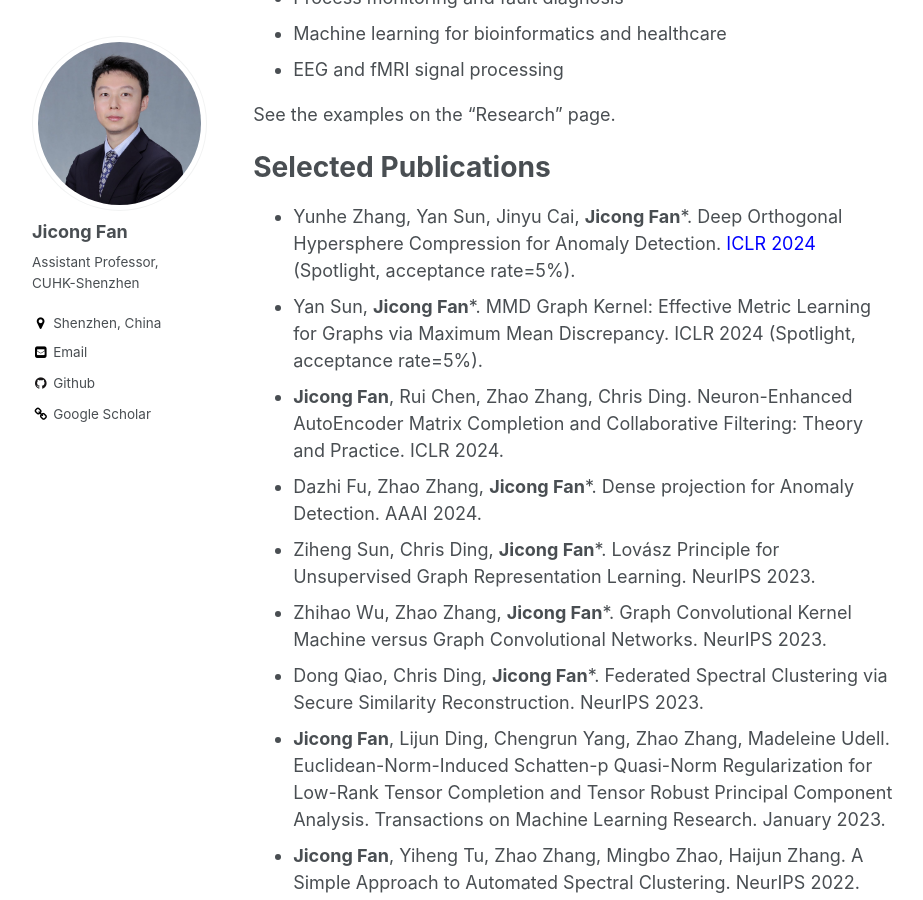
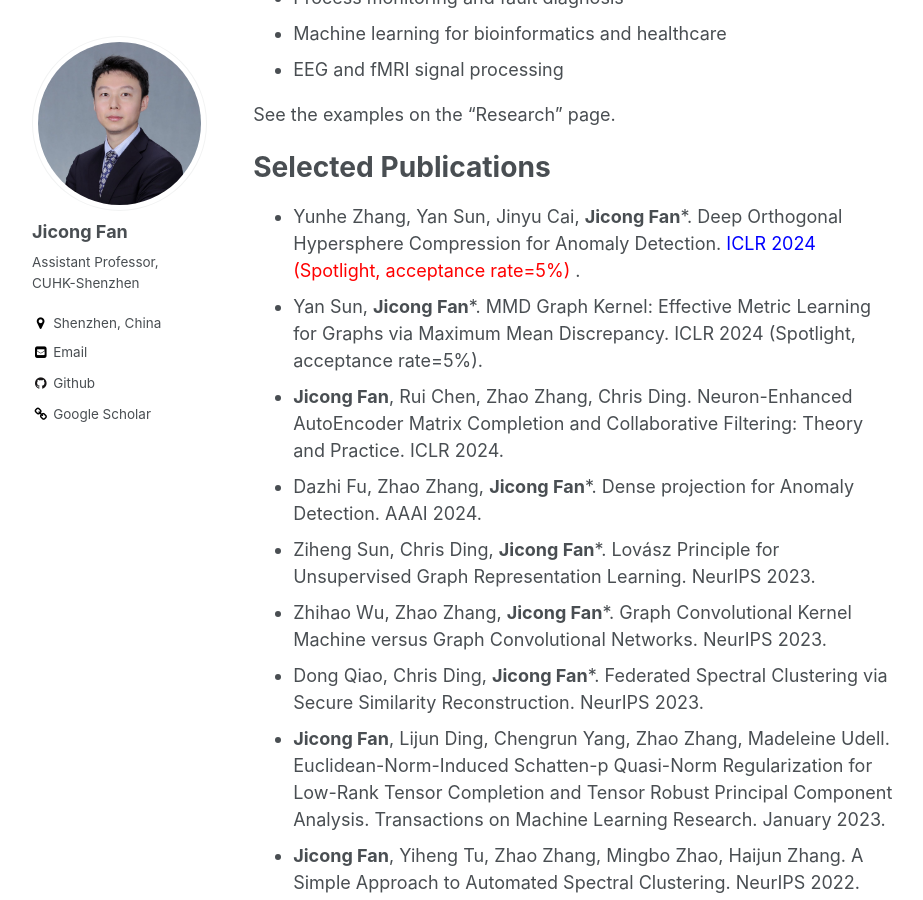
Before and after one commit to jicongfan/jicongfan.github.io, a Jekyll site: the page built from _pages/about.md, in a window 1280 px wide and 900 px high, scrolled down 1502 px. Shown: the whole window, without its empty margins (86-1009 px from the left). Built offline with Jekyll 4.4.1, drawn with Linux system fonts in a browser that asks for light colours.

Commit message:
Update about.md

```diff
--- a/_pages/about.md
+++ b/_pages/about.md
@@ -39,7 +39,7 @@
 Selected Publications
 ======
 
-* Yunhe Zhang, Yan Sun, Jinyu Cai, <strong>Jicong Fan</strong>*. Deep Orthogonal Hypersphere Compression for Anomaly Detection. <font color=blue>ICLR 2024 </font> (Spotlight, acceptance rate=5%).
+* Yunhe Zhang, Yan Sun, Jinyu Cai, <strong>Jicong Fan</strong>*. Deep Orthogonal Hypersphere Compression for Anomaly Detection. <font color=blue>ICLR 2024 </font> <font color=red>(Spotlight, acceptance rate=5%) </font>.
 * Yan Sun, <strong>Jicong Fan</strong>*. MMD Graph Kernel: Effective Metric Learning for Graphs via Maximum Mean Discrepancy. ICLR 2024 (Spotlight, acceptance rate=5%).
 * <strong>Jicong Fan</strong>, Rui Chen, Zhao Zhang, Chris Ding. Neuron-Enhanced AutoEncoder Matrix Completion and Collaborative Filtering: Theory and Practice. ICLR 2024.
 * Dazhi Fu, Zhao Zhang, <strong>Jicong Fan</strong>*. Dense projection for Anomaly Detection. AAAI 2024.
```
